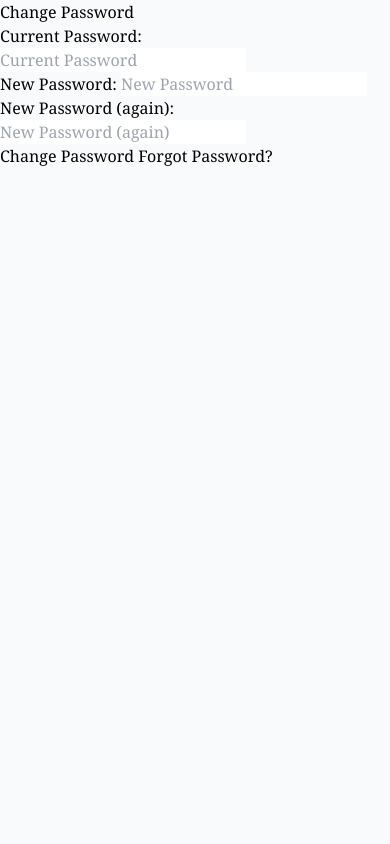
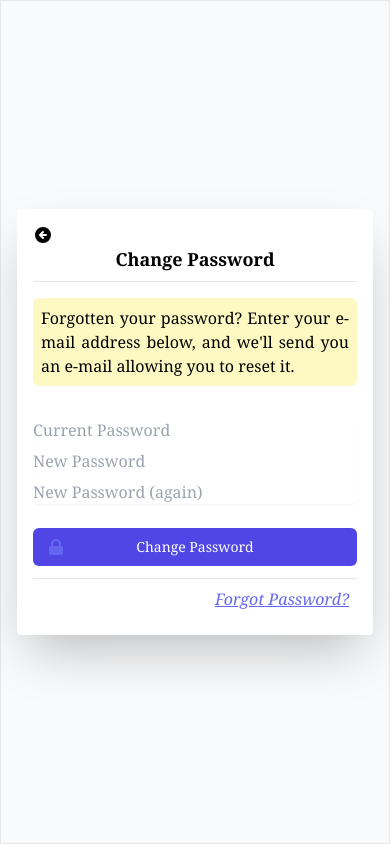
Before and after one commit to Kenato254/django-login-with-oath, a Django app: page /accounts/password/change/ in a window 390 px wide. Run offline with Django 3.2, Linux system fonts and the light colour scheme; the visitor is signed in with stand-in values (Sample User, id 1); some libraries are stand-ins or nearby versions.

Commit message:
Major Update

```diff
--- a/authenticate/urls.py
+++ b/authenticate/urls.py
@@ -9,5 +9,6 @@ urlpatterns = [
     path('accounts/', include('allauth.urls')),
     path('accounts/', include('mainapp.urls')),
     path('admin/', admin.site.urls),
-    path("__reload__/", include("django_browser_reload.urls"))
+    path("__reload__/", include("django_browser_reload.urls")),
+    path('__debug__/', include('debug_toolbar.urls')),
 ]
--- a/templates/account/base.html
+++ b/templates/account/base.html
@@ -10,6 +10,16 @@
     <script src="https://cdn.tailwindcss.com"></script>
     {% block extra_head %}
     {% endblock %}
+    <style>
+      ul.errorlist {
+        text-align: justify;
+        font-weight: 800;
+        padding: .25em;
+        margin: .25em;
+        border-radius: 5px;
+        color: #ff0000;
+      }
+    </style>
     {% tailwind_css %}
   </head>
   <body class="bg-gray-50 font-serif leading-normal tracking-normal">
--- a/templates/account/logout.html
+++ b/templates/account/logout.html
@@ -6,7 +6,7 @@
 
 {% block content %}
 <div class="h-screen border flex items-center justify-center py-12 px-4 sm:px-6 lg:px-8">
-    <div class="max-w-md w-80 shadow-2xl  rounded bg-white space-y-8">
+    <div class="max-w-md w-full shadow-2xl  rounded bg-white space-y-8">
       <div class="mx-4 my-4">
         <div>
             <div class="justify-center ">
@@ -30,8 +30,8 @@
               </div>
             </div>
             <!-- End Fields -->
-          <div class="flex items-center justify-between mb-2">
-            <a href="{% url 'mainapp:profile-view' %}" class="group relative w-full flex justify-center py-2 px-4 mx-2 border border-transparent text-sm font-medium rounded-md text-white bg-indigo-600 hover:bg-indigo-700 focus:outline-none focus:ring-2 focus:ring-offset-2 focus:ring-indigo-500">
+          <div class="flex items-center flex-col md:flex-row justify-between mb-2">
+            <a href="{% url 'mainapp:profile-view' %}" class="group relative w-full flex justify-center py-2 px-4 mx-2 mb-2 md:mb-0 border border-transparent text-sm font-medium rounded-md text-white bg-indigo-600 hover:bg-indigo-700 focus:outline-none focus:ring-2 focus:ring-offset-2 focus:ring-indigo-500">
                 <span class="absolute left-0 inset-y-0 flex items-center pl-3">
                   <!-- Heroicon name: solid/lock-closed -->
                     <svg xmlns="http://www.w3.org/2000/svg" class="h-5 w-5 " viewBox="0 0 20 20" fill="currentColor">
--- /dev/null
+++ b/templates/account/password_change.html
@@ -0,0 +1,82 @@
+{% extends "account/base.html" %}
+
+{% load i18n %}
+
+{% block head_title %}{% trans "Change Password" %}{% endblock %}
+{% block extra_head %}
+<style>
+  .logged-in {
+    padding: .25em;
+    margin: .25em;
+    background-color: #ffff0079;
+    border: none;
+    border-radius: 2px;
+  }
+  .logged-in * {
+    color: green;
+  }
+  .logged-in p {
+    padding: .25em;
+  }
+</style>
+{% endblock %}
+
+{% block content %}
+    <div class="h-screen border flex items-center justify-center py-12 px-4 sm:px-6 lg:px-8">
+        <div class="max-w-md w-full shadow-2xl  rounded bg-white space-y-8">
+        <div class="mx-4 my-4">
+            <div>
+                <div class="justify-center ">
+                    <a class="inline" href="{% url 'account_login' %}">
+                        <svg xmlns="http://www.w3.org/2000/svg" class="h-5 w-5 " viewBox="0 0 20 20" fill="currentColor">
+                            <path fill-rule="evenodd" d="M10 18a8 8 0 100-16 8 8 0 000 16zm.707-10.293a1 1 0 00-1.414-1.414l-3 3a1 1 0 000 1.414l3 3a1 1 0 001.414-1.414L9.414 11H13a1 1 0 100-2H9.414l1.293-1.293z" clip-rule="evenodd" />
+                        </svg>
+                    </a>
+                    <h1 class="text-center text-lg font-bold mb-2">{% trans "Change Password" %}</h1>
+                </div>
+                <hr class="mb-4">
+                <p class="py-2 px-2 text-justify bg-yellow-100 rounded-md ">{% trans "Forgotten your password? Enter your e-mail address below, and we'll send you an e-mail allowing you to reset it." %}</p>
+            <!-- Start Form -->
+            <form class="mt-8 space-y-6" method="POST" action="{% url 'account_change_password' %}">
+            {% csrf_token %}
+            <!-- Start Field -->
+            <div class="rounded-md shadow-sm -space-y-px">
+                <div>
+                    <label for="{{ form.oldpassword_id_for_label }}" class="sr-only">New Password</label>
+                    {{ form.oldpassword }}
+                    {{ form.oldpassword.errors }}
+                </div>
+                <div class="mt-2 pt-2">
+                    <label for="{{ form.password1_id_for_label }}" class="sr-only">New Password</label>
+                    {{ form.password1 }}
+                    {{ form.password1.errors }}
+                </div>
+                <div class="mt-2 pt-2">
+                    <label for="{{ form.password2_id_for_label }}" class="sr-only">Confirm Password</label>
+                    {{ form.password2 }}
+                    {{ form.password2.errors }}
+                </div>
+            </div>
+            <!-- End Fields -->
+            <div class="flex items-center justify-between mb-2">
+                <button type="submit" class="group relative w-full flex justify-center py-2 px-4 border border-transparent text-sm font-medium rounded-md text-white bg-indigo-600 hover:bg-indigo-700 focus:outline-none focus:ring-2 focus:ring-offset-2 focus:ring-indigo-500">
+                <span class="absolute left-0 inset-y-0 flex items-center pl-3">
+                    <!-- Heroicon name: solid/lock-closed -->
+                    <svg class="h-5 w-5 text-indigo-500 group-hover:text-indigo-400" xmlns="http://www.w3.org/2000/svg" viewBox="0 0 20 20" fill="currentColor" aria-hidden="true">
+                    <path fill-rule="evenodd" d="M5 9V7a5 5 0 0110 0v2a2 2 0 012 2v5a2 2 0 01-2 2H5a2 2 0 01-2-2v-5a2 2 0 012-2zm8-2v2H7V7a3 3 0 016 0z" clip-rule="evenodd" />
+                    </svg>
+                </span>
+                {% trans "Change Password" %}
+                </button>
+            </div>
+            </form>
+            <!-- End Form -->
+            <div class="mt-3 py-2 px-2 text-right border-t">
+                <em>
+                <a class="text-indigo-500 hover:text-indigo-700 underline hover:no-underline" href="{% url 'account_reset_password' %}">{% trans "Forgot Password?" %}</a>
+                </em>
+            </div>
+        </div>
+        </div>
+    </div>
+{% endblock %}
--- a/templates/account/password_reset.html
+++ b/templates/account/password_reset.html
@@ -23,7 +23,7 @@
 {% endblock %}
 {% block content %}
     <div class="h-screen border flex items-center justify-center py-12 px-4 sm:px-6 lg:px-8">
-        <div class="max-w-md w-80 shadow-2xl  rounded bg-white space-y-8">
+        <div class="max-w-md w-full shadow-2xl  rounded bg-white space-y-8">
           <div class="mx-4 my-4">
             <div>
                 <div class="justify-center ">
--- a/templates/account/password_reset_from_key.html
+++ b/templates/account/password_reset_from_key.html
@@ -5,7 +5,7 @@
 
 {% block content %}
     <div class="h-screen border flex items-center justify-center py-12 px-4 sm:px-6 lg:px-8">
-        <div class="max-w-md w-80 shadow-2xl  rounded bg-white space-y-8">
+        <div class="max-w-md w-full shadow-2xl  rounded bg-white space-y-8">
           <div class="mx-4 my-4">
             <div>
               <h1 class="text-center text-lg font-bold mb-2">
--- a/templates/account/signup.html
+++ b/templates/account/signup.html
@@ -3,10 +3,9 @@
 {% load i18n %}
 
 {% block head_title %}{% trans "Signup" %}{% endblock %}
-
 {% block content %}
   <div class="h-screen border flex items-center justify-center py-12 px-4 sm:px-6 lg:px-8">
-      <div class="max-w-md w-80 shadow-2xl  rounded bg-white space-y-8">
+      <div class="max-w-md w-full shadow-2xl  rounded bg-white space-y-8">
         <div class="mx-4 my-4">
           <div>
             <h1 class="text-center text-lg font-bold mb-2">{% trans "Sign Up" %}</h1>
--- a/theme/static_src/tailwind.config.js
+++ b/theme/static_src/tailwind.config.js
@@ -55,4 +55,5 @@ module.exports = {
         require('@tailwindcss/line-clamp'),
         require('@tailwindcss/aspect-ratio'),
     ],
+
 }
```
Also changed, not shown: authenticate/settings.py (+14 -0 lines), templates/account/login.html (+19 -19 lines), templates/dashboard/profile.html (+7 -1 lines), templates/socialaccount/login.html (+31 -17 lines), README.md, 1 other file.
